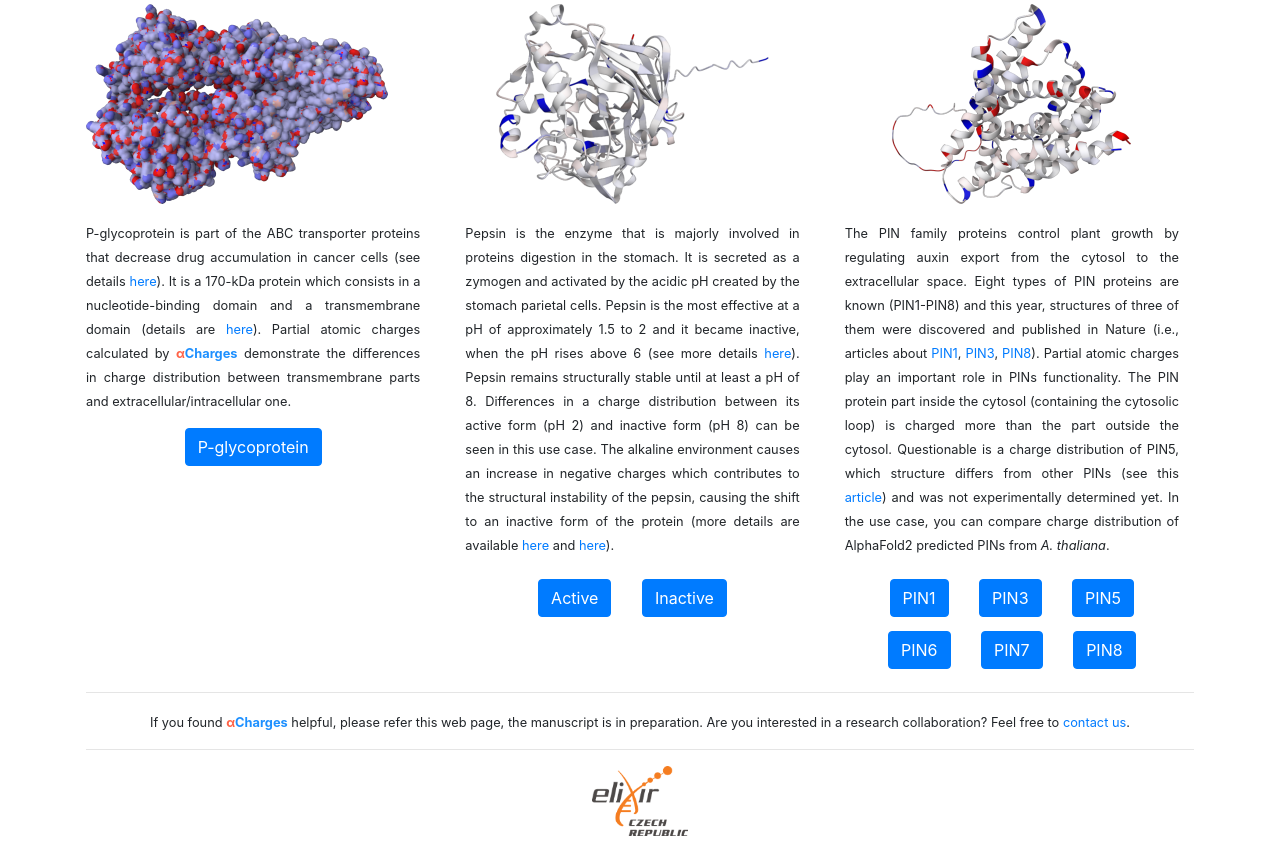
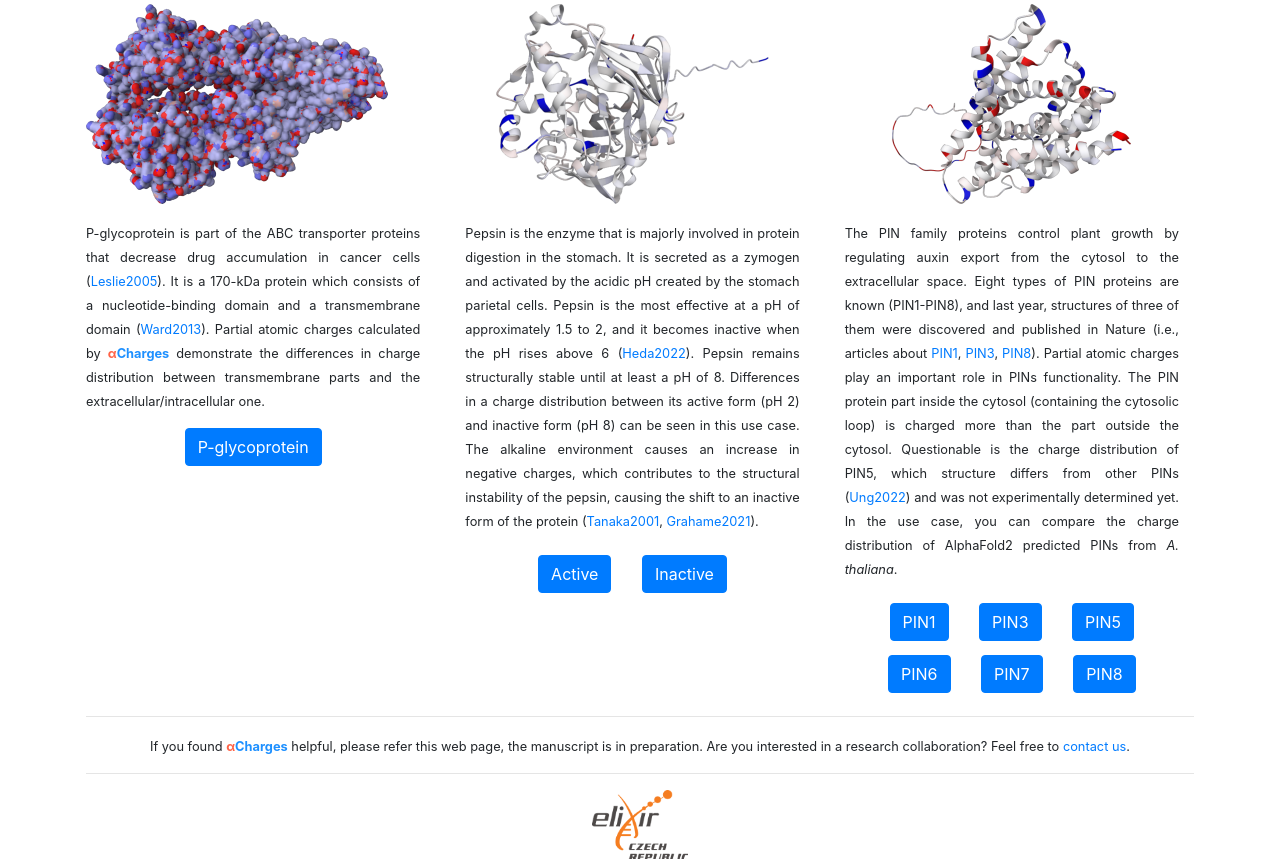
Before and after one commit to sb-ncbr/AlphaCharges, a Flask app: page / in a window 1280 px wide. Shown: the part 517-1376 px from the top of the page. Run offline with Flask 2, Linux system fonts and the light colour scheme; some libraries are stand-ins or nearby versions.

Commit message:
fix: text

```diff
--- a/app/templates/index.html
+++ b/app/templates/index.html
@@ -83,15 +83,15 @@
             <div class="col mt-3 text-justify">
                 <small>
                     P-glycoprotein is part of the ABC transporter proteins that decrease drug accumulation in cancer
-                    cells (see details <a
-                        href="https://www.sciencedirect.com/science/article/pii/S0041008X0400482X?via%3Dihub"
-                        target="_blank" rel="noreferrer">here</a>). It is a 170-kDa protein which consists in a
-                    nucleotide-binding domain and a transmembrane domain (details are <a
-                        href="https://www.pnas.org/doi/full/10.1073/pnas.1309275110" target="_blank"
-                        rel="noreferrer">here</a>). Partial atomic charges calculated by
+                    cells (<a href="https://www.sciencedirect.com/science/article/pii/S0041008X0400482X?via%3Dihub"
+                        target="_blank" rel="noreferrer">Leslie2005</a>).
+                    It is a 170-kDa protein which consists of a nucleotide-binding domain and a transmembrane domain
+                    (<a href="https://www.pnas.org/doi/full/10.1073/pnas.1309275110" target="_blank"
+                        rel="noreferrer">Ward2013</a>).
+                    Partial atomic charges calculated by
                     <strong><span style="color:tomato">α</span><span style="color: #1E90FF">Charges</span></strong>
                     demonstrate the differences in charge
-                    distribution between transmembrane parts and extracellular/intracellular one.
+                    distribution between transmembrane parts and the extracellular/intracellular one.
                 </small>
             </div>
             <div class="col text-center mt-3">
@@ -137,19 +137,18 @@
             </div>
             <div class="col mt-3 text-justify">
                 <small>
-                    Pepsin is the enzyme that is majorly involved in proteins digestion in the stomach. It is secreted
+                    Pepsin is the enzyme that is majorly involved in protein digestion in the stomach. It is secreted
                     as a zymogen and activated by the acidic pH created by the stomach parietal cells. Pepsin is the
-                    most effective at a pH of approximately 1.5 to 2 and it became inactive, when the pH rises above 6
-                    (see more details <a href="https://www.ncbi.nlm.nih.gov/books/NBK537005/" target="_blank"
-                        rel="noreferrer">here</a>). Pepsin remains structurally stable until at least a pH of 8.
+                    most effective at a pH of approximately 1.5 to 2, and it becomes inactive when the pH rises above 6
+                    (<a href="https://www.ncbi.nlm.nih.gov/books/NBK537005/" target="_blank"
+                        rel="noreferrer">Heda2022</a>). Pepsin remains structurally stable until at least a pH of 8.
                     Differences in a charge distribution between its active form (pH 2) and inactive form (pH 8) can be
-                    seen in this use case. The alkaline environment causes an increase in negative charges which
+                    seen in this use case. The alkaline environment causes an increase in negative charges, which
                     contributes to the structural instability of the pepsin, causing the shift to an inactive form of
-                    the protein (more details are available <a
-                        href="https://academic.oup.com/peds/article/14/9/669/1551528?login=false" target="_blank"
-                        rel="noreferrer">here</a> and <a
+                    the protein (<a href="https://academic.oup.com/peds/article/14/9/669/1551528?login=false"
+                        target="_blank" rel="noreferrer">Tanaka2001</a>, <a
                         href="https://www.sciencedirect.com/science/article/abs/pii/S0141022921001290?via%3Dihub"
-                        target="_blank" rel="noreferrer">here</a>).
+                        target="_blank" rel="noreferrer">Grahame2021</a>).
                 </small>
             </div>
             <div class="col text-center mt-3">
@@ -180,7 +179,7 @@
             <div class="col mt-3 text-justify">
                 <small>
                     The PIN family proteins control plant growth by regulating auxin export from the cytosol to the
-                    extracellular space. Eight types of PIN proteins are known (PIN1-PIN8) and this year, structures of
+                    extracellular space. Eight types of PIN proteins are known (PIN1-PIN8), and last year, structures of
                     three of them were discovered and published in Nature (i.e., articles about <a
                         href=" https://www.nature.com/articles/s41586-022-05143-9" target="_blank" rel="noreferrer">
                         PIN1</a>,
@@ -190,10 +189,10 @@
                         rel="noreferrer">PIN8</a>).
                     Partial atomic charges play an important role in PINs functionality.
                     The PIN protein part inside the cytosol (containing the cytosolic loop) is charged more than the
-                    part outside the cytosol. Questionable is a charge distribution of PIN5, which structure differs
-                    from other PINs (see this <a href="https://www.nature.com/articles/s41586-022-04883-y"
-                        target="_blank" rel="noreferrer">article</a>) and was not experimentally determined yet. In the
-                    use case, you can compare charge distribution of AlphaFold2 predicted PINs from <em>A.
+                    part outside the cytosol. Questionable is the charge distribution of PIN5, which structure differs
+                    from other PINs (<a href="https://www.nature.com/articles/s41586-022-04883-y" target="_blank"
+                        rel="noreferrer">Ung2022</a>) and was not experimentally determined yet. In the
+                    use case, you can compare the charge distribution of AlphaFold2 predicted PINs from <em>A.
                         thaliana</em>.
                 </small>
             </div>
```
